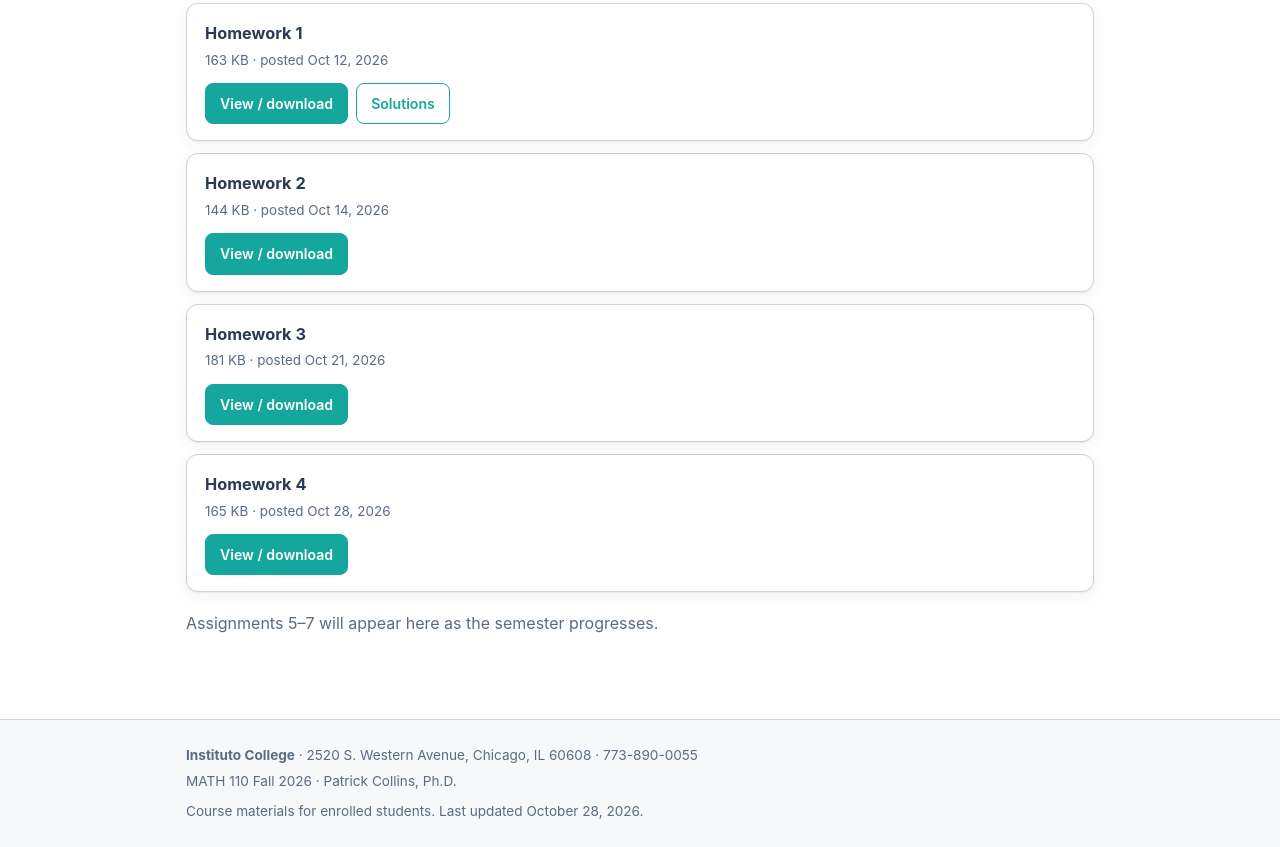
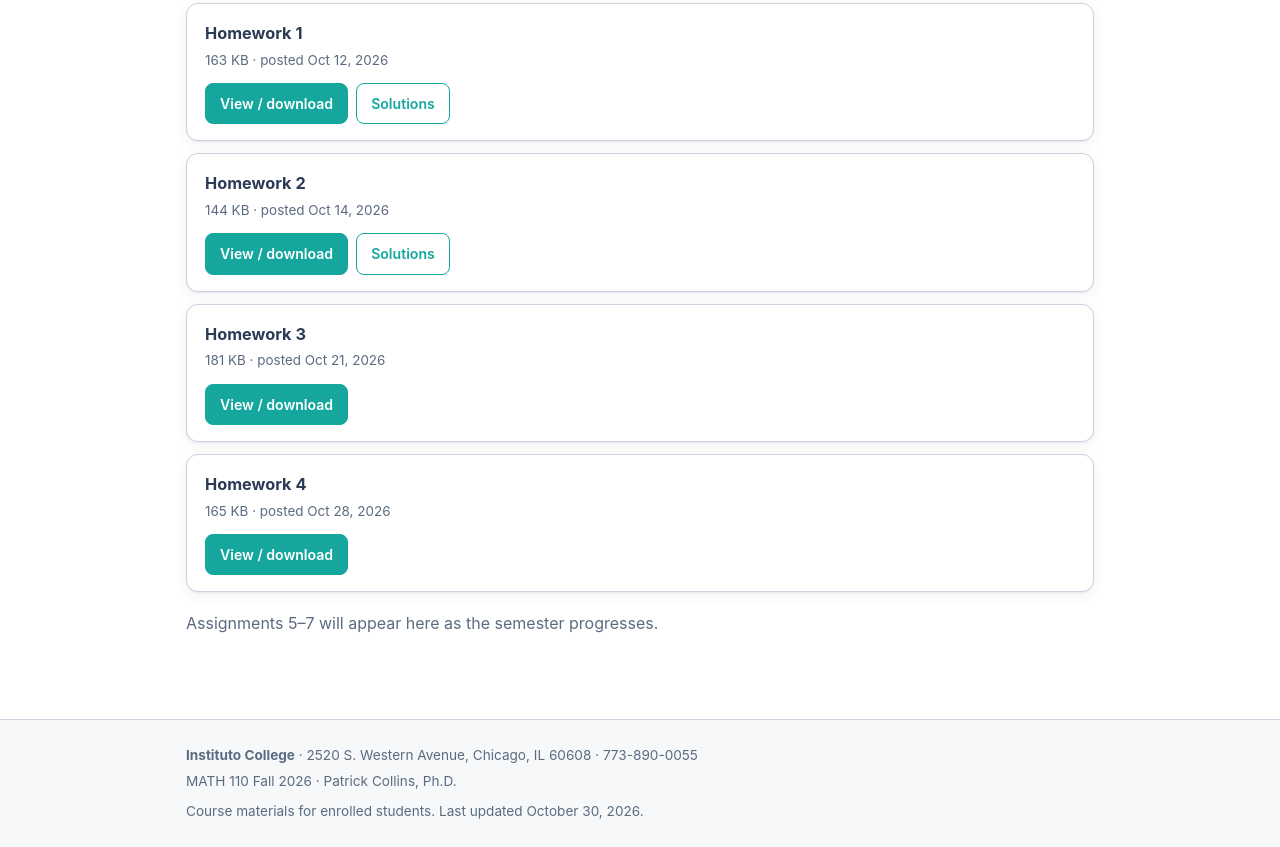
Before and after one commit to infinitejazzkeys-cmd/math110, a website: page docs/homework.html in a window 1280 px wide. Shown: the part 281-1128 px from the top of the page. Drawn offline with nearby package versions, Linux system fonts and the light colour scheme.

Commit message:
Update course site - Oct 30, 2026, 12:02 AM
Add Homework 2 solutions; update the Homework 1 solutions header. No email; .last-emailed moved past this commit.

Co-Authored-By: Claude Opus 5.5 <noreply@anthropic.com>
Claude-Session: https://claude.ai/code/session_01RYuwTmj5ksn5ywLwx5Tdir

```diff
--- a/docs/homework.html
+++ b/docs/homework.html
@@ -31,7 +31,7 @@
 <div class="card">
   <div class="ct">Homework 2</div>
   <div class="cm">144 KB · posted Oct 14, 2026</div>
-  <div class="btns"><a class="btn primary" href="files/homework/homework-2.pdf">View / download</a></div>
+  <div class="btns"><a class="btn primary" href="files/homework/homework-2.pdf">View / download</a><a class="btn" href="files/homework/homework-2-solutions.pdf">Solutions</a></div>
 </div>
 <div class="card">
   <div class="ct">Homework 3</div>
@@ -48,7 +48,7 @@
 <footer class="site-foot"><div class="wrap">
   <div><strong>Instituto College</strong> &middot; 2520 S. Western Avenue, Chicago, IL 60608 &middot; 773-890-0055</div>
   <div>MATH 110 Fall 2026 &middot; Patrick Collins, Ph.D.</div>
-  <div style="margin-top:8px">Course materials for enrolled students. Last updated October 28, 2026.</div>
+  <div style="margin-top:8px">Course materials for enrolled students. Last updated October 30, 2026.</div>
 </div></footer>
 
 <script defer src="https://cdnjs.cloudflare.com/ajax/libs/KaTeX/0.16.9/katex.min.js"></script>
```
Also changed, not shown: docs/announcements.html (+1 -1 lines), docs/exams.html (+1 -1 lines), docs/handouts.html (+1 -1 lines), docs/index.html (+1 -1 lines), docs/schedule.html (+1 -1 lines), docs/slides.html (+1 -1 lines), docs/syllabus.html (+1 -1 lines), 4 other files.
